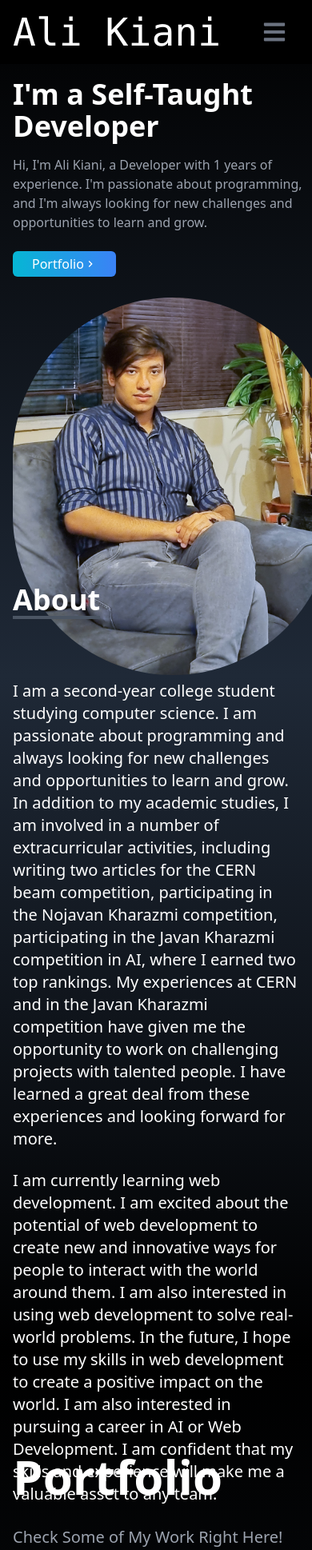
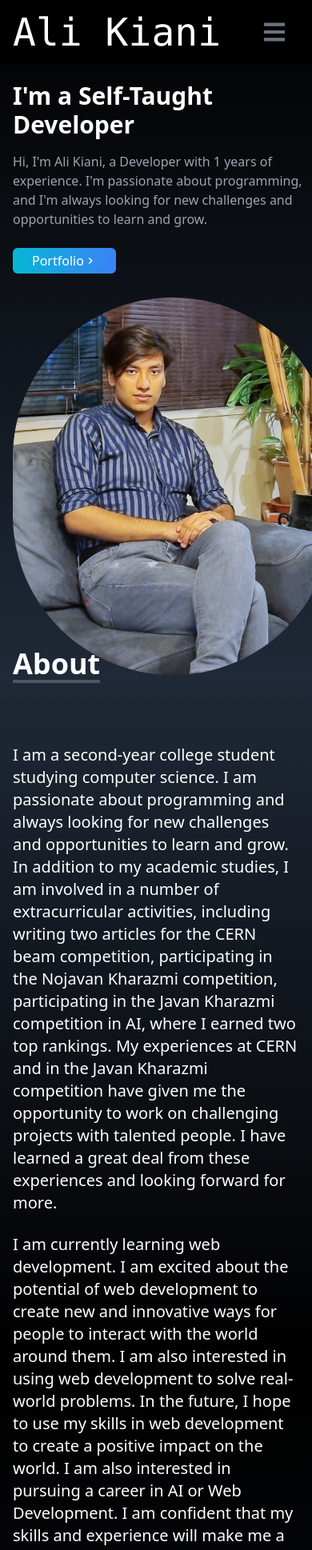
Before and after one commit to aliprg0/react-portfolio, a React (Create React App) app: page / in a window 390 px wide. Shown: the top 1938 px of the page at 80% size. Built offline with nearby package versions, Linux system fonts and the light colour scheme.

Commit message:
optimized for responsive pages - fixed portfolio

```diff
--- a/src/components/About.jsx
+++ b/src/components/About.jsx
@@ -2,11 +2,11 @@ import React from 'react'
 
 const About = () => {
   return (
-    <div name="about" className='w-full h-screen bg-gradient-to-b from-gray-800 to-black text-white'>
+    <div name="about" className='pt-60 lg:pt-20 w-full h-screen bg-gradient-to-b from-gray-800 to-black text-white'>
 
       <div className='max-w-screen-lg p-4 mx-auto flex flex-col justify-center w-full h-full'>
         <div className='pb-8 flex '>
-          <p className='pt-20 text-4xl font-bold inline border-b-4 border-gray-600'> About </p>
+          <p className='text-4xl font-bold inline border-b-4 border-gray-600'> About </p>
         </div>
         <p className='text-xl mt-11'>
           I am a second-year college student studying computer science. I am passionate about programming and always looking for new challenges and opportunities to learn and grow.
--- a/src/components/Experience.jsx
+++ b/src/components/Experience.jsx
@@ -48,9 +48,9 @@ const Experience = () => {
 
     ]
     return (
-        <div name="experience" className='bg-gradient-to-b from-gray-800 to-black w-full h-screen' >
+        <div name="experience" className='pt-[5rem] lg:pt-20 bg-gradient-to-b from-gray-800 to-black w-full h-screen' >
 
-            <div className='max-w-screen-lg mx-auto p-4 flex flex-col justify-center w-full h-full text-white'>
+            <div name="" className='max-w-screen-lg mx-auto p-4 flex flex-col justify-center w-full h-full text-white'>
                 <div>
                     <p className='text-4xl font-bold border-b-2 border-gray-400 p-2 inline'>Technologies</p>
                     <p className='py-10 text-lg'>Here's a List of Technologies I Have Worked With: </p>
--- a/src/components/Home.jsx
+++ b/src/components/Home.jsx
@@ -8,7 +8,7 @@ const Home = () => {
         <div name="home" className=' flex h-screen w-full  bg-gradient-to-b from-black to-gray-800'>
             <div className='max-w-screen-lg mx-auto flex flex-col items-center justify-center h-full px-4 text-white bsmmd:flex-row xl:space-x-24 md:overflow-hidden'>
                 <div className='flex flex-col justify-center h-full mt-20 md:mt-60  bsmmd:mt-0 bsmmd:space-y-12'>
-                    <h2 className='text-4xl md:text-5xl lg:text-6xl font-bold text-white'>I'm a Self-Taught Developer</h2>
+                    <h2 className='text-3xl md:text-4xl lg:text-5xl font-bold text-white'>I'm a Self-Taught Developer</h2>
                     <p className='text-gray-400 py-4 max-w-sm bsmmd:text-lg'>
                         Hi, I'm Ali Kiani, a Developer with 1 years of experience. I'm passionate about programming, and I'm always looking for new challenges and opportunities to learn and grow.                    </p>
                     <div>
--- a/src/components/Portfolio.jsx
+++ b/src/components/Portfolio.jsx
@@ -46,9 +46,9 @@ const Portfolio = () => {
     ];
 
     return (
-        <div name="portfolio" className='bg-gradient-to-b  from-black to-gray-800
-                w-full  text-white'>
-            <div className='max-w-screen-lg p-4 mx-auto flex flex-col  w-full h-full' >
+        <div  className='bg-gradient-to-b  from-black to-gray-800
+                w-full pt-60 lg:pt-20 text-white h-full'>
+            <div name="portfolio" className='max-w-screen-lg p-4 mx-auto flex flex-col  w-full h-full' >
                 <div className=' mt-28 lg:mt-24 pb-32'>
                     <h2 className='text-6xl font-bold'>Portfolio</h2>
                     <p className='pt-8 text-xl text-gray-400'>Check Some of My Work Right Here!</p>
```
Also changed, not shown: src/assets/portfolio/CandlePrediction.png.
